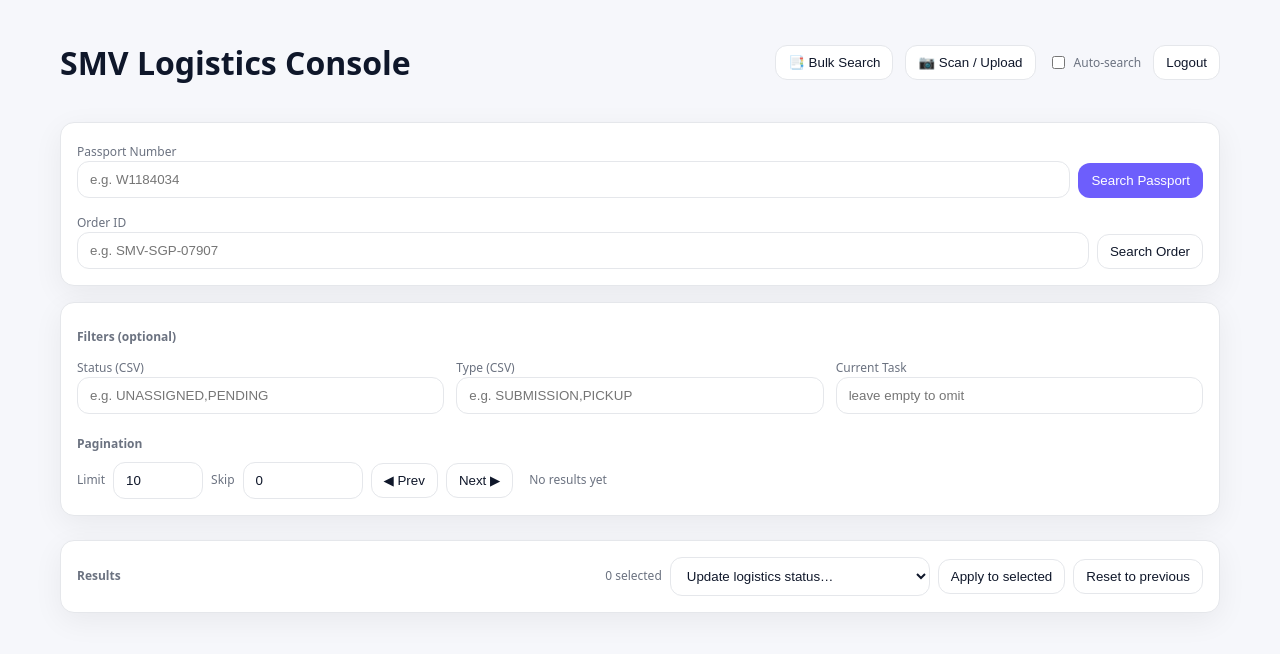
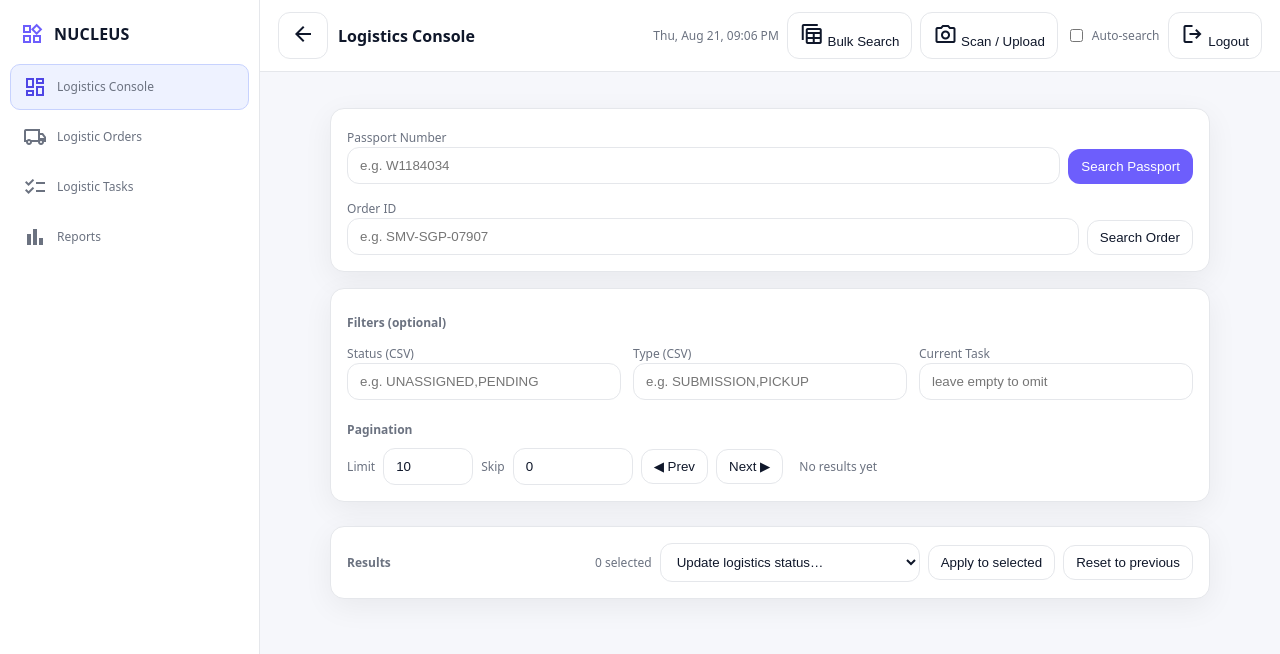
Before and after one commit to rohitvarshney-web/logistics-PWA, a Next.js app: page /dashboard in a window 1280 px wide. Shown: the top 654 px of the page. Built offline with nearby package versions, Linux system fonts and the light colour scheme.

Commit message:
Update page.tsx

```diff
--- a/app/dashboard/page.tsx
+++ b/app/dashboard/page.tsx
@@ -1,6 +1,7 @@
 'use client';
 
 import { useEffect, useMemo, useRef, useState } from 'react';
+import Shell, { StatusPill } from '@/components/ui/Shell';
 
 type LoadingKind = 'passport' | 'order' | 'bulk' | null;
 
@@ -33,6 +34,7 @@ function csvEscape(s: string) {
   return /[",\n]/.test(t) ? `"${t.replace(/"/g, '""')}"` : t;
 }
 
+/* address cell with clamp + expandable details */
 function AddressCell({ label, text, maxWidth = 280 }: { label: string; text?: string; maxWidth?: number }) {
   const val = (text ?? '').trim();
   return (
@@ -216,7 +218,7 @@ export default function DashboardPage() {
   async function logout() { await hardLogout(false); }
 
   /* data extraction (single/bulk combined) */
-  const rows: any[] = result?.result?.data?.data || result?.rows || []; // allow bulk to inject `rows`
+  const rows: any[] = result?.result?.data?.data || result?.rows || [];
   const total: number = result?.result?.data?.count ?? (Array.isArray(rows) ? rows.length : 0);
   const showingFrom = rows.length ? skip + 1 : 0;
   const showingTo   = rows.length ? skip + rows.length : 0;
@@ -267,6 +269,23 @@ export default function DashboardPage() {
     const local = localStatus.get(id);
     if (local !== undefined) return humanize(local);
     return humanize(row.logistics_status || '');
+  }
+  function logisticsKind(row: any): 'green'|'orange'|'blue'|'purple'|'gray' {
+    const v = (localStatus.get(String(row._id)) ?? row.logistics_status ?? '').toString();
+    if (v === 'PASSPORT_RECEIVED') return 'green';
+    if (v === 'APPLICATIONS_SUBMITTED') return 'orange';
+    if (v === 'DOCUMENTS_RECEIVED') return 'blue';
+    if (v === 'PASSPORT_COURIERED') return 'purple';
+    return 'gray';
+  }
+  function apiStatusKind(v: string): 'green'|'orange'|'blue'|'purple'|'gray' {
+    if (!v) return 'gray';
+    const s = v.toUpperCase();
+    if (s.includes('UNASSIGNED')) return 'gray';
+    if (s.includes('SUBMISSION') || s.includes('SUBMITTED')) return 'orange';
+    if (s.includes('COLLECTION') || s.includes('RECEIVED')) return 'green';
+    if (s.includes('OVERDUE')) return 'purple';
+    return 'blue';
   }
 
   function applyBulkStatus() {
@@ -368,7 +387,6 @@ export default function DashboardPage() {
   }
 
   function simpleParseCsv(text: string): { headers: string[]; rows: Record<string, any>[] } {
-    // very simple CSV (handles quoted fields and commas)
     const lines = text.replace(/\r/g, '').split('\n').filter(Boolean);
     if (lines.length === 0) return { headers: [], rows: [] };
     const parseLine = (ln: string) => {
@@ -401,15 +419,12 @@ export default function DashboardPage() {
 
   async function parseBulkFile(file: File) {
     try {
-      // CSV quick path
       if (file.name.toLowerCase().endsWith('.csv')) {
         const txt = await file.text();
         const { headers, rows } = simpleParseCsv(txt);
         applyBulkParsed(headers, rows);
         return;
       }
-
-      // XLSX path (dynamic import to avoid bundling if unused)
       const okXlsx = await importXlsxIfAvailable();
       if (!okXlsx) {
         setError('XLSX parsing requires the "xlsx" package. Run: npm i xlsx');
@@ -441,8 +456,6 @@ export default function DashboardPage() {
   function applyBulkParsed(headers: string[], rows: Record<string, any>[]) {
     setBulkHeaders(headers);
     setBulkRows(rows);
-
-    // auto-detect columns
     const lower = headers.map(h => h.toLowerCase());
     const findIn = (keys: string[]) => {
       for (const k of keys) {
@@ -505,7 +518,6 @@ export default function DashboardPage() {
         const res = await callSearch(body, 'bulk');
 
         if (res?.ok) {
-          // normalize to array of rows
           const rows: any[] = res.data?.result?.data?.data || [];
           if (Array.isArray(rows) && rows.length > 0) outRows.push(...rows);
           else setBulkFailures(f => [...f, { input: job.passport || job.orderId || 'UNKNOWN', reason: 'No matching rows' }]);
@@ -520,8 +532,6 @@ export default function DashboardPage() {
     await Promise.all(workers);
 
     setLoading(null);
-
-    // Merge/replace current table with bulk results
     setResult({ rows: outRows });
     setSelectedIds(new Set());
   }
@@ -537,22 +547,29 @@ export default function DashboardPage() {
     setTimeout(() => URL.revokeObjectURL(url), 1500);
   }
 
-  /* ---------- UI ---------- */
+  /* ------------- UI ------------- */
   return (
-    <main className="container" style={{ maxWidth: 1200 }}>
-      <header style={{ display: 'flex', justifyContent: 'space-between', alignItems: 'center', gap: 12 }}>
-        <h1>SMV Logistics Console</h1>
-        <div style={{ display:'flex', alignItems:'center', gap:12 }}>
-          <button className="btn" onClick={openBulk}>📑 Bulk Search</button>
-          <button className="btn" onClick={openScan}>📷 Scan / Upload</button>
+    <Shell
+      title="Logistics Console"
+      active="dashboard"
+      rightActions={
+        <div style={{ display:'flex', alignItems:'center', gap:8 }}>
+          <button className="btn" onClick={openBulk}>
+            <span className="material-symbols-outlined">table_view</span> Bulk Search
+          </button>
+          <button className="btn" onClick={openScan}>
+            <span className="material-symbols-outlined">photo_camera</span> Scan / Upload
+          </button>
           <label className="label" style={{ display:'flex', alignItems:'center', gap:6 }}>
             <input type="checkbox" checked={autoSearch} onChange={(e) => setAutoSearch(e.target.checked)} />
             Auto-search
           </label>
-          <button className="btn" onClick={logout}>Logout</button>
+          <button className="btn" onClick={logout}>
+            <span className="material-symbols-outlined">logout</span> Logout
+          </button>
         </div>
-      </header>
-
+      }
+    >
       {/* Bulk search panel */}
       {bulkOpen && (
         <section className="card" style={{ marginTop: 12 }}>
@@ -598,7 +615,6 @@ export default function DashboardPage() {
             </div>
           )}
 
-          {/* Progress */}
           {(loading === 'bulk' || bulkProgress.total > 0) && (
             <div style={{ marginTop: 12 }}>
               <div className="label" style={{ marginBottom: 6 }}>
@@ -616,7 +632,6 @@ export default function DashboardPage() {
             </div>
           )}
 
-          {/* Failures preview */}
           {bulkFailures.length > 0 && (
             <details style={{ marginTop: 12 }}>
               <summary className="label">Show failures</summary>
@@ -789,7 +804,7 @@ export default function DashboardPage() {
                   <th className="label" style={{ textAlign:'left', padding:'8px' }}>SMV Order</th>
                   <th className="label" style={{ textAlign:'left', padding:'8px' }}>Passport</th>
                   <th className="label" style={{ textAlign:'left', padding:'8px' }}>Type</th>
-                  {/* API status preserved as-is */}
+                  {/* API status preserved as-is (now pill) */}
                   <th className="label" style={{ textAlign:'left', padding:'8px' }}>Status</th>
                   {/* Separate logistics status */}
                   <th className="label" style={{ textAlign:'left', padding:'8px' }}>Logistics Status</th>
@@ -804,8 +819,10 @@ export default function DashboardPage() {
                 {rows.map((r: any) => {
                   const id = String(r._id);
                   const isSelected = selectedIds.has(id);
+                  const apiStatus = (r.status ?? '').toString();
+
                   return (
-                    <tr key={id} style={{ borderTop:'1px solid #2223', verticalAlign:'top', background: isSelected ? 'rgba(59,130,246,0.08)' : 'transparent' }}>
+                    <tr key={id} style={{ borderTop:'1px solid #2223', verticalAlign:'top', background: isSelected ? 'rgba(109,94,252,0.06)' : 'transparent' }}>
                       <td style={{ padding:'8px' }}>
                         <div style={{ display:'flex', alignItems:'center', justifyContent:'center' }}>
                           <input
@@ -820,8 +837,17 @@ export default function DashboardPage() {
                       <td style={{ padding:'8px' }}>{r.smv_order_id || ''}</td>
                       <td style={{ padding:'8px', fontWeight:600 }}>{r.passport_number || ''}</td>
                       <td style={{ padding:'8px' }}>{r.type || ''}</td>
-                      <td style={{ padding:'8px' }}>{r.status ?? '—'}</td>
-                      <td style={{ padding:'8px' }}>{displayLogisticsStatus(r)}</td>
+
+                      {/* API status pill */}
+                      <td style={{ padding:'8px' }}>
+                        <StatusPill kind={apiStatusKind(apiStatus)}>{apiStatus || '—'}</StatusPill>
+                      </td>
+
+                      {/* Logistics status pill */}
+                      <td style={{ padding:'8px' }}>
+                        <StatusPill kind={logisticsKind(r)}>{displayLogisticsStatus(r)}</StatusPill>
+                      </td>
+
                       <td style={{ padding:'8px' }}>{r.assigned_for || ''}</td>
                       <td style={{ padding:'8px' }}>{fmtDateTime(r.appointment_date)}</td>
                       <td style={{ padding:'8px' }}>{fmtDateOnly(r.travel_end_date)}</td>
@@ -845,6 +871,6 @@ export default function DashboardPage() {
           </details>
         )}
       </section>
-    </main>
+    </Shell>
   );
 }
```
